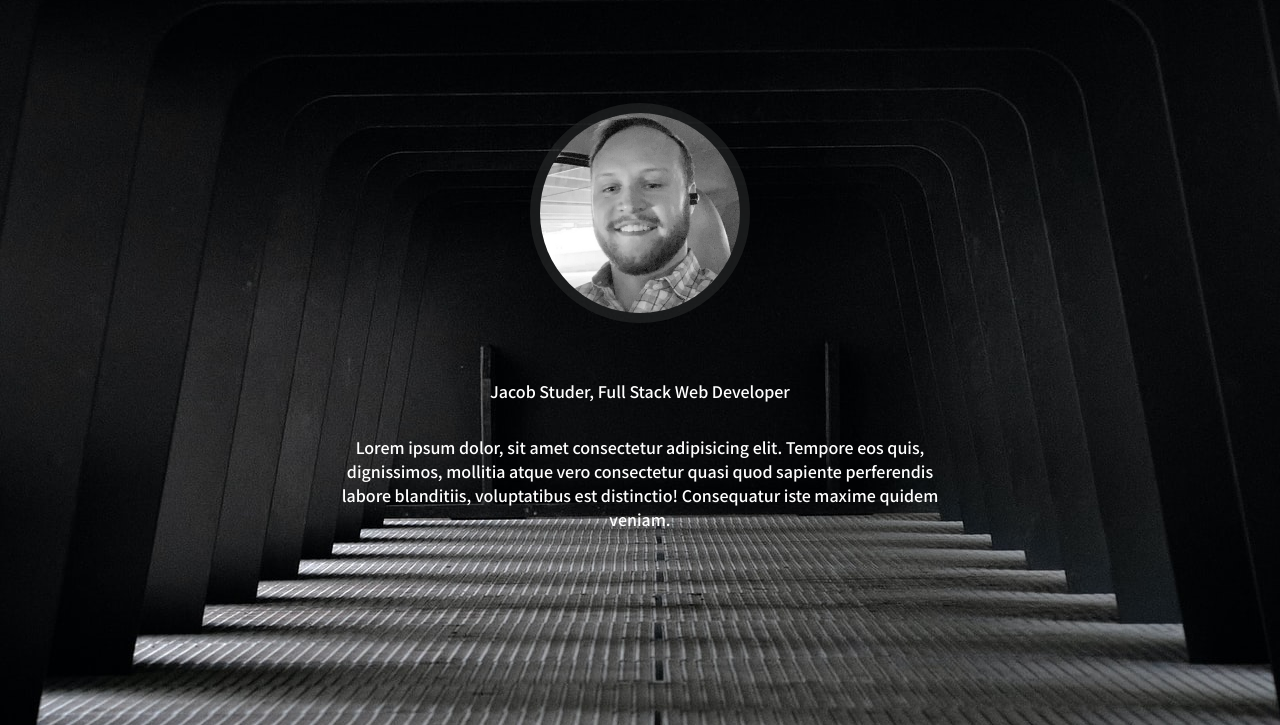
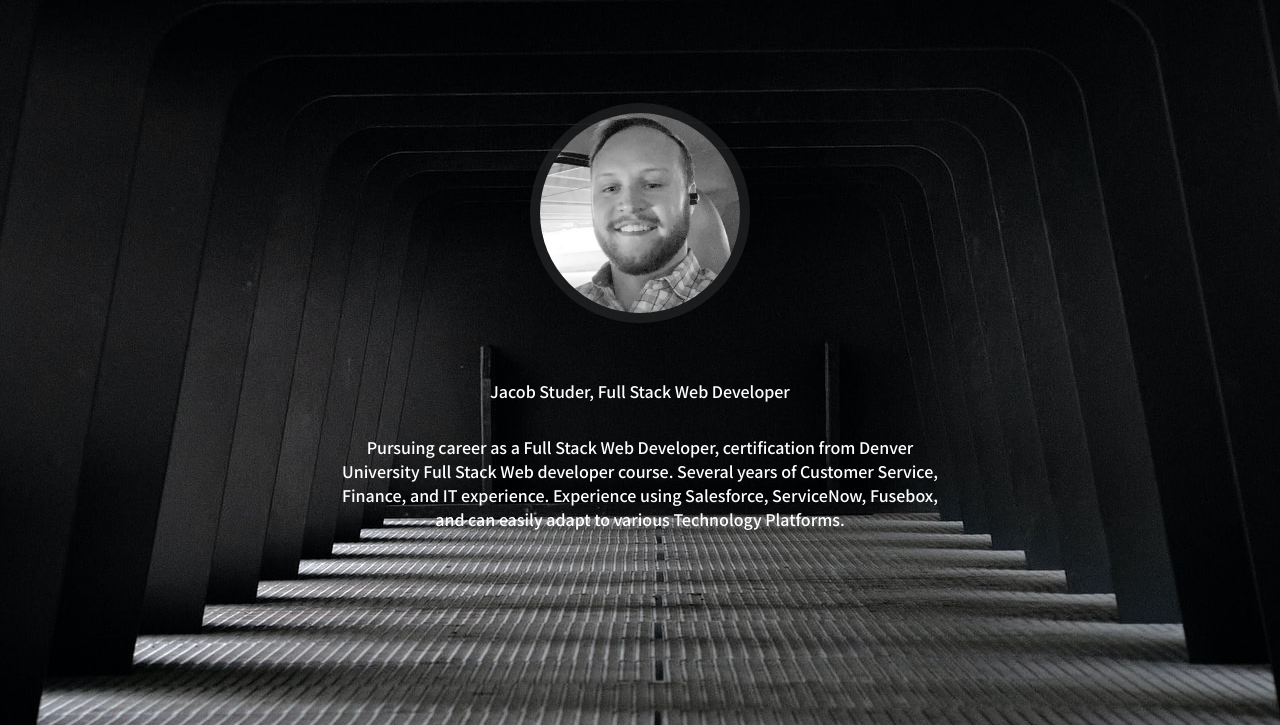
Before and after one commit to jacob-studer/Jacob-Studer-Portfolio, a plain HTML site: page public/html/aboutme.html in a window 1280 px wide. Shown: the part 75-800 px from the top of the page. Drawn offline with Linux system fonts and the light colour scheme.

Commit message:
updated about me page

```diff
--- a/public/html/aboutme.html
+++ b/public/html/aboutme.html
@@ -35,7 +35,7 @@
 
         <div class="links">
                 <p class="about-me-text text-center">Jacob Studer, Full Stack Web Developer</p>
-                <p class="about-me-text text-center">Lorem ipsum dolor, sit amet consectetur adipisicing elit. Tempore eos quis, dignissimos, mollitia atque vero consectetur quasi quod sapiente perferendis labore blanditiis, voluptatibus est distinctio! Consequatur iste maxime quidem veniam.</p>
+                <p class="about-me-text text-center">Pursuing career as a Full Stack Web Developer, certification from Denver University Full Stack Web developer course. Several years of Customer Service, Finance, and IT experience. Experience using Salesforce, ServiceNow, Fusebox, and can easily adapt to various Technology Platforms.</p>
 
         </div>
 
```
